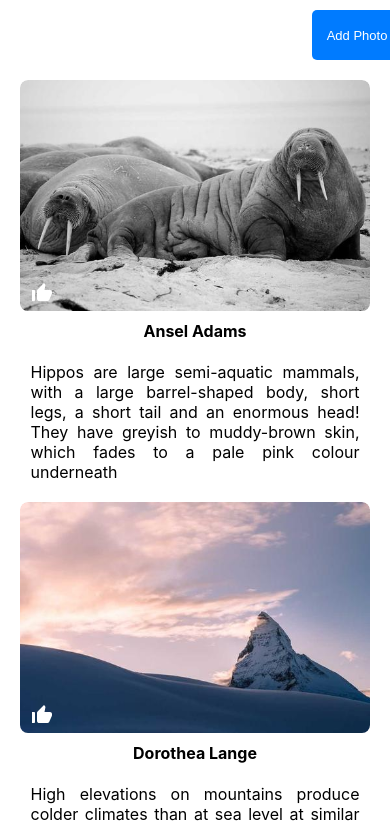
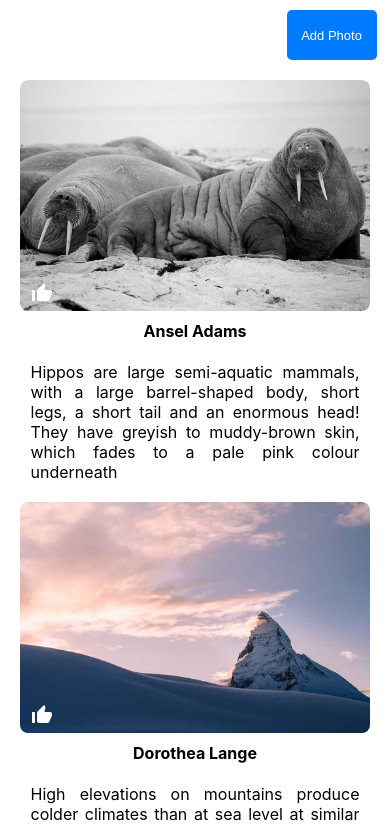
Before and after one commit to BanuDanabakiyam/PhotoGallery, a React (Create React App) app in the folder onlinephotogallery/: page / in a window 390 px wide. Shown: the top 825 px of the page. Built offline with nearby package versions, Linux system fonts and the light colour scheme.

Commit message:
BtnChange

```diff
--- a/onlinephotogallery/src/components/button/AddPhoto.css
+++ b/onlinephotogallery/src/components/button/AddPhoto.css
@@ -21,7 +21,7 @@
             width: 90px;
             height: 50px;
             padding: 2px;
-            margin-left: 80%;
+            margin-left: 70%;
 
         }
     }
--- a/onlinephotogallery/src/components/button/modal/modal.css
+++ b/onlinephotogallery/src/components/button/modal/modal.css
@@ -62,3 +62,9 @@
         color: rgb(46, 45, 45);
         font-weight: bold;
     }
+    @media screen and (max-width: 768px) {
+        .up-Btn{
+            margin-left: 75%;
+        }
+
+    }
```
